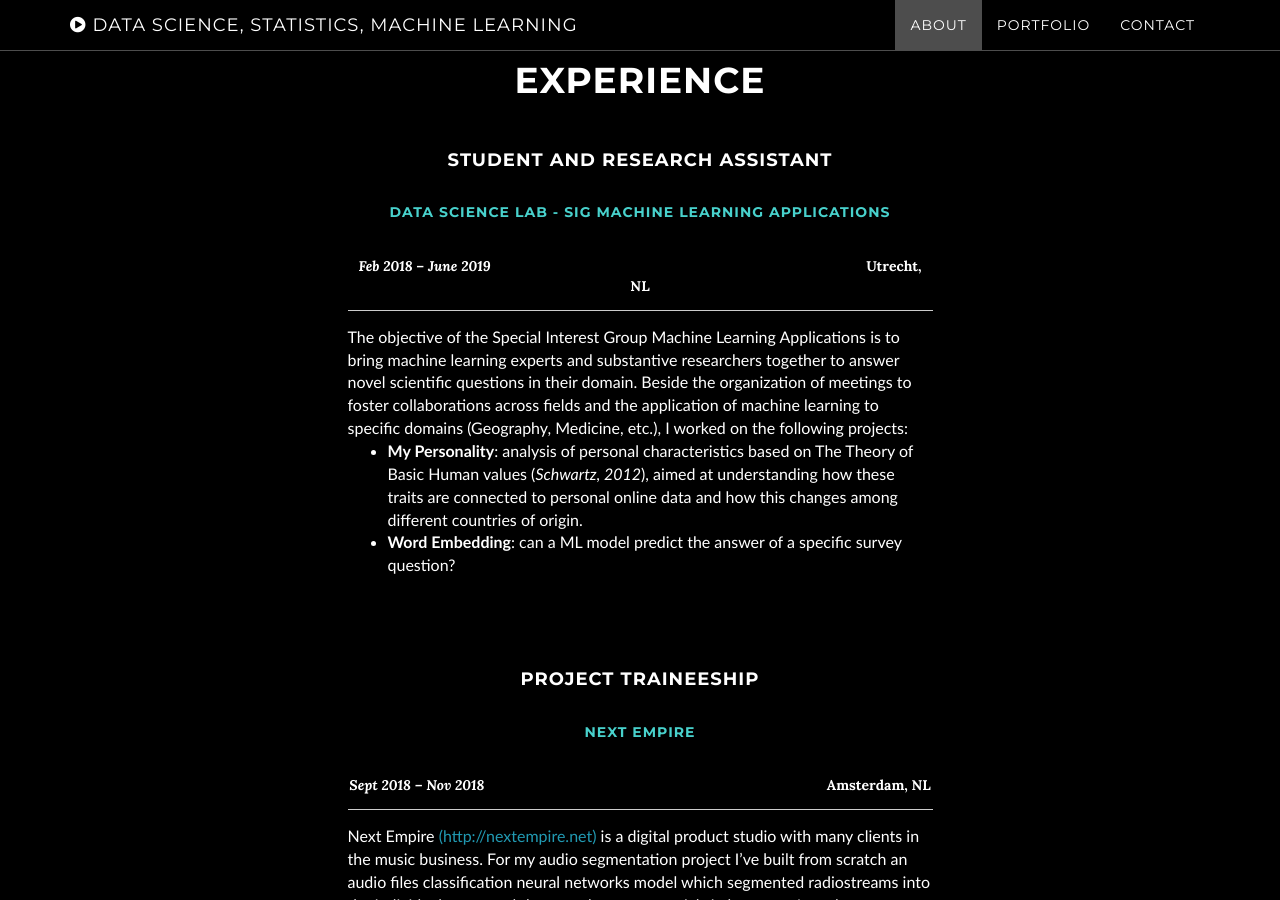
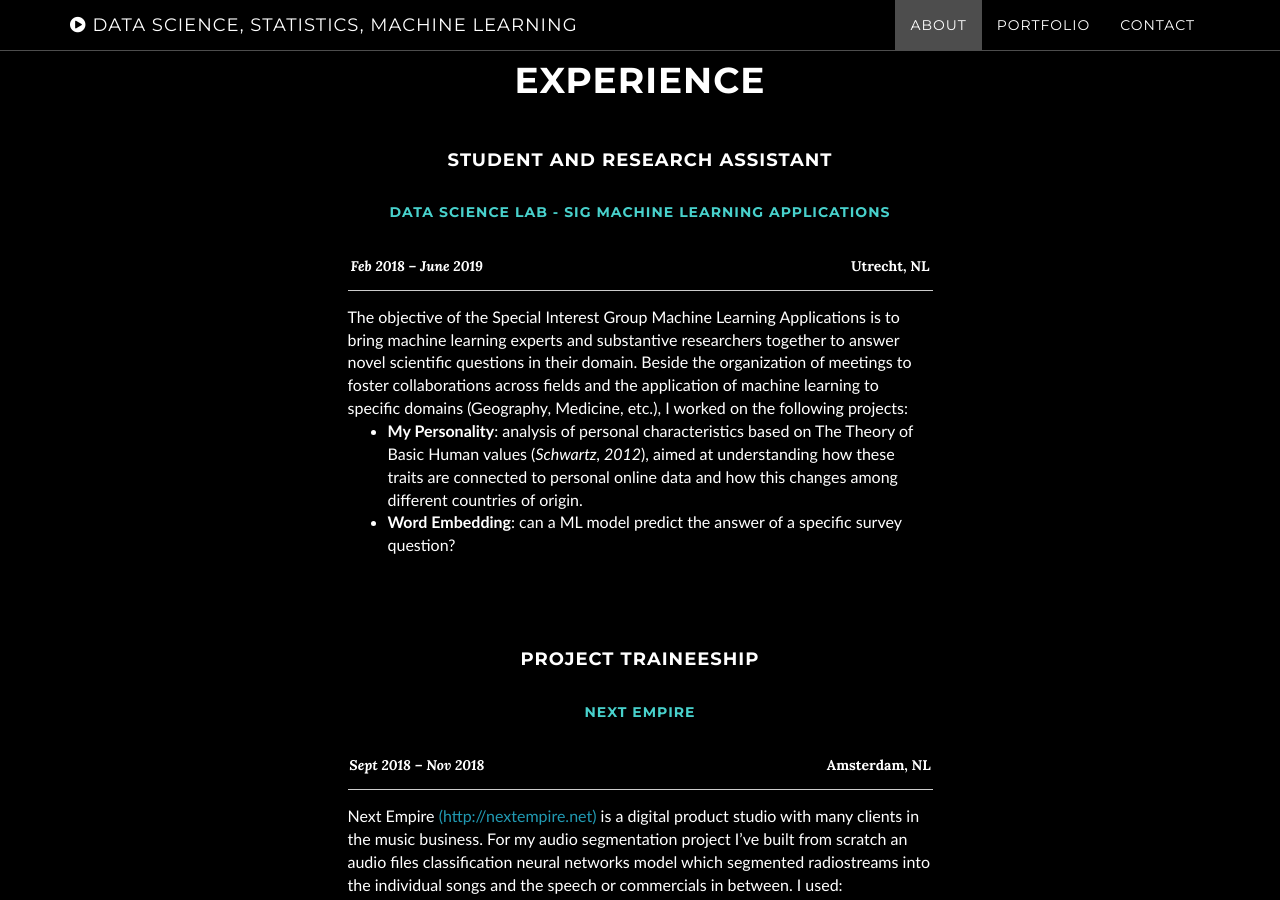
Before and after one commit to AgneseG/AgneseG.github.io, a Jekyll site: the page built from index.html, in a window 1280 px wide and 900 px high, scrolled down 1039 px. Built offline with Jekyll 4.4.1, drawn with Linux system fonts in a browser that asks for light colours.

Commit message:
Update about.html

```diff
--- a/_includes/about.html
+++ b/_includes/about.html
@@ -19,7 +19,7 @@ div.cntr {
                 <div class="cntr">
 <h4 " >Student and Research Assistant</h4>
 <h5 style="color:#48D1CC">Data Science Lab - SIG Machine Learning Applications</h5>
-<strong  style="text-align: left;"><em>Feb 2018 &ndash; June 2019 &nbsp;</em> &nbsp;&nbsp;&nbsp;&nbsp;&nbsp;&nbsp;&nbsp;&nbsp;&nbsp;&nbsp;&nbsp;&nbsp;&nbsp; &nbsp;&nbsp;&nbsp; &nbsp;&nbsp;&nbsp;&nbsp;&nbsp;&nbsp;&nbsp;&nbsp;&nbsp;&nbsp;  &nbsp;&nbsp;&nbsp; &nbsp;&nbsp;&nbsp;&nbsp;&nbsp;&nbsp;&nbsp;&nbsp; &nbsp;  &nbsp; &nbsp; &nbsp; &nbsp; &nbsp; &nbsp; &nbsp; &nbsp; &nbsp; &nbsp;&nbsp; &nbsp; &nbsp; &nbsp; &nbsp; &nbsp; &nbsp; &nbsp; &nbsp; &nbsp; &nbsp; &nbsp; &nbsp; &nbsp; &nbsp; &nbsp; &nbsp; &nbsp; Utrecht, NL</strong>
+<strong  style="text-align: left;"><em>Feb 2018 &ndash; June 2019 &nbsp;</em> &nbsp;&nbsp;&nbsp;&nbsp;&nbsp;&nbsp;&nbsp;&nbsp;&nbsp;&nbsp;&nbsp; &nbsp;&nbsp;&nbsp; &nbsp;&nbsp;&nbsp;&nbsp;&nbsp;&nbsp;&nbsp;&nbsp;&nbsp;&nbsp;  &nbsp;&nbsp;&nbsp; &nbsp;&nbsp;&nbsp;&nbsp;&nbsp;&nbsp;&nbsp;&nbsp; &nbsp;  &nbsp; &nbsp; &nbsp; &nbsp; &nbsp; &nbsp; &nbsp; &nbsp; &nbsp; &nbsp;&nbsp; &nbsp; &nbsp; &nbsp; &nbsp; &nbsp; &nbsp; &nbsp; &nbsp; &nbsp; &nbsp; &nbsp; &nbsp; &nbsp; &nbsp; &nbsp; &nbsp; &nbsp; Utrecht, NL</strong>
 <hr/>
                                   <div  style="font-family:Optima;font-size:16px;font-weight:500;text-align: left;" >The objective of the Special Interest Group Machine Learning Applications is to bring machine learning experts and substantive researchers together to answer novel scientific questions in their domain. Beside the organization of meetings to foster collaborations across fields and the application of machine learning to specific domains (Geography, Medicine, etc.), I worked on the following projects:</div>
 <ul>
@@ -44,7 +44,7 @@ div.cntr {
                     <div class="cntr">
 <h4 >Project Research Intern</h4>
 <h5 style="color:#48D1CC">Centraal Bureau voor de Statistiek (CBS)</h5>
-<strong  style="text-align: left;"><em>Sept 2018 &ndash; June 2010 &nbsp;</em> &nbsp;&nbsp;&nbsp;&nbsp;&nbsp;&nbsp;&nbsp;&nbsp;&nbsp;&nbsp;&nbsp;&nbsp;&nbsp;&nbsp;&nbsp; &nbsp;&nbsp;&nbsp; &nbsp;&nbsp;&nbsp;&nbsp;&nbsp;&nbsp;&nbsp;&nbsp;&nbsp;&nbsp;&nbsp;&nbsp; &nbsp; &nbsp;  &nbsp; &nbsp; &nbsp; &nbsp; &nbsp; &nbsp; &nbsp; &nbsp;&nbsp; &nbsp; &nbsp; &nbsp; &nbsp; &nbsp;&nbsp; &nbsp; &nbsp; &nbsp; &nbsp; &nbsp;  &nbsp; &nbsp; &nbsp; &nbsp; &nbsp; &nbsp; &nbsp; &nbsp; Den Hague, NL</strong>
+<strong  style="text-align: left;"><em>Sept 2018 &ndash; June 2010 &nbsp;</em>&nbsp;&nbsp;&nbsp;&nbsp;&nbsp;&nbsp;&nbsp;&nbsp;&nbsp;&nbsp;&nbsp;&nbsp;&nbsp; &nbsp;&nbsp;&nbsp; &nbsp;&nbsp;&nbsp;&nbsp;&nbsp;&nbsp;&nbsp;&nbsp;&nbsp;&nbsp;&nbsp;&nbsp; &nbsp; &nbsp;  &nbsp; &nbsp; &nbsp; &nbsp; &nbsp; &nbsp; &nbsp; &nbsp;&nbsp; &nbsp; &nbsp; &nbsp; &nbsp; &nbsp;&nbsp; &nbsp; &nbsp; &nbsp; &nbsp; &nbsp;  &nbsp; &nbsp; &nbsp; &nbsp; &nbsp; &nbsp; &nbsp; &nbsp; Den Hague, NL</strong>
 <hr/>
 <div style="font-family:Optima;font-size:16px;font-weight:500;text-align: left;">For my project at CBS, I developed an extention of the Ratio Imputation model that resulted in a more efficient and precise imputation of business missing data. The newly-proposed model led to an average decrease in MAPE (Mean Absolute Percentage Error) of 48.98%, compared to the classical method.</div>
 <h5  style="color:black">I</h5>
```
